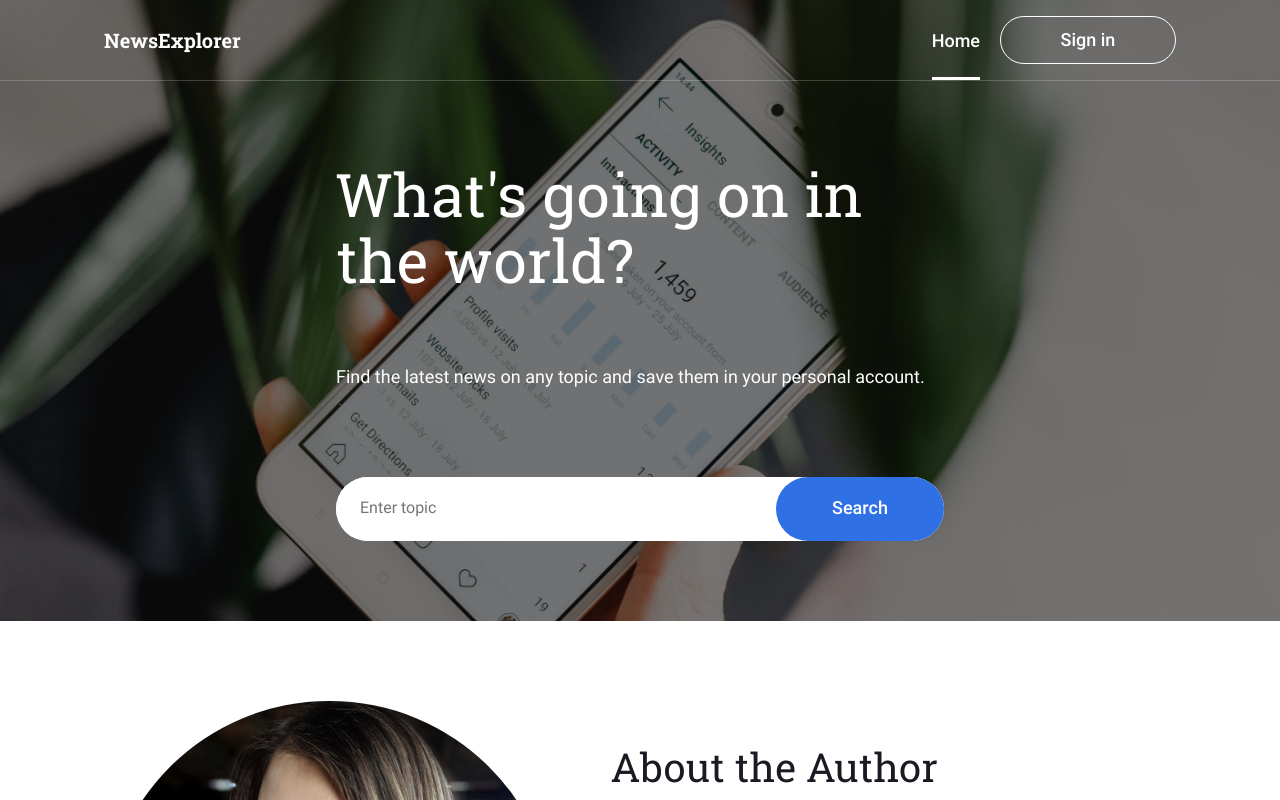
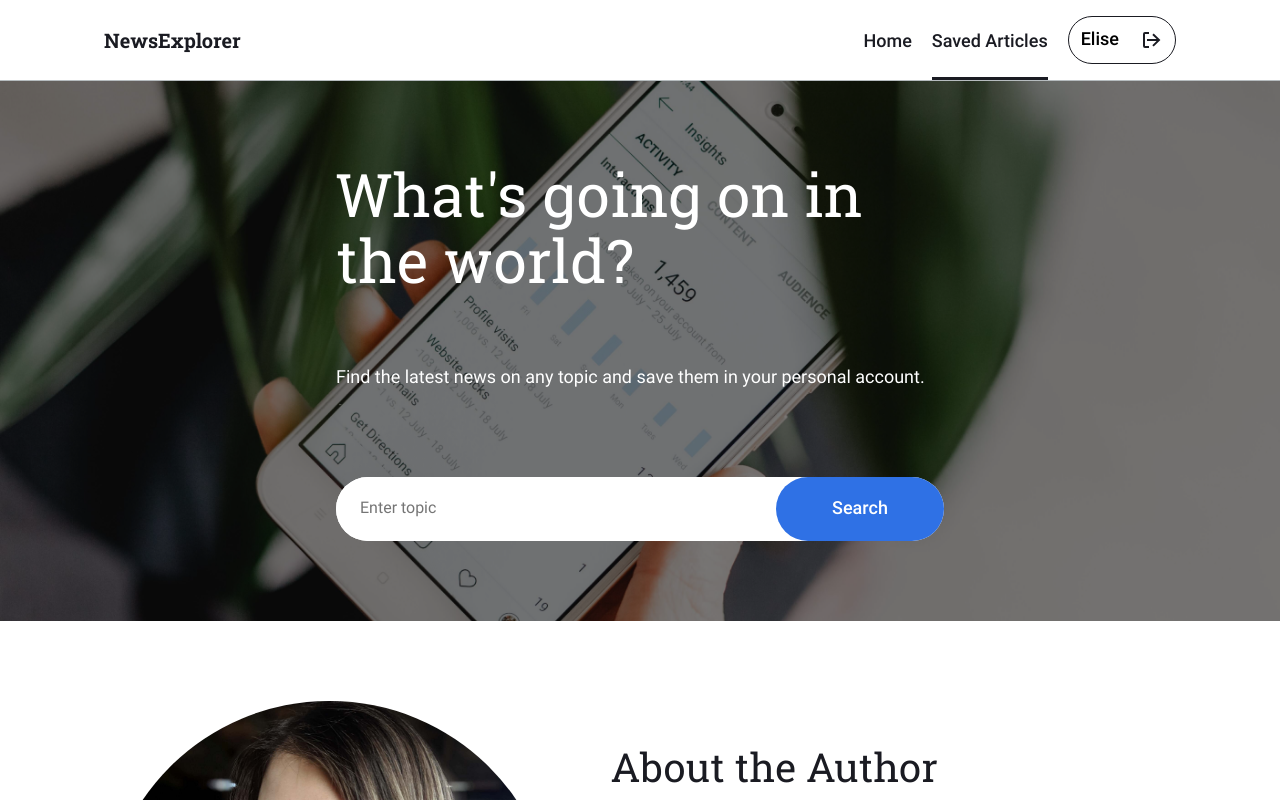
Before and after one commit to momofcats/news-explorer-frontend, a React (Create React App) app: page / in a window 1280 px wide. Shown: the top 800 px of the page. Built offline with nearby package versions, Linux system fonts and the light colour scheme.

Commit message:
change color of bookmark on click

```diff
--- a/src/components/App/App.js
+++ b/src/components/App/App.js
@@ -11,7 +11,7 @@ import newsApi from "../../utils/NewsApi";
 
 const App = () => {
   const limit = 3;
-  const [isLoggedIn, setIsLoggedIn] = useState(false);
+  const [isLoggedIn, setIsLoggedIn] = useState(true);
   const [isInfoToolTipPopupOpen, setIsInfoToolTipPopupOpen] = useState(false);
   const [isSignInPopUpOpen, setIsSignInPopupOpen] = useState(false);
   const [isSignUpPopupOpen, setIsSignUpPopupOpen] = useState(false);
@@ -131,7 +131,7 @@ const App = () => {
             onSearch={handleNewsSearch}
             onSignIn={handleSignInClick}
             menuButtonVisible={isMenuButtonVisible}
-            isLoggedIn={false}
+            isLoggedIn={isLoggedIn}
             articles={articlesToShow}
             isSearching={isSearching}
             isLoading={isLoading}
--- a/src/components/Main/Main.js
+++ b/src/components/Main/Main.js
@@ -13,8 +13,9 @@ function Main(props) {
     <>
       <section className="main">
         <div className="main__overlay">
-          {props.loggedIn ? (
+          {props.isLoggedIn ? (
             <SavedNewsHeader
+              isLoggedIn={props.isLoggedIn}
               onSignIn={props.onSignIn}
               menuButtonVisible={props.menuButtonVisible}
             />
--- a/src/components/NewsCardList/NewsCardList.js
+++ b/src/components/NewsCardList/NewsCardList.js
@@ -1,7 +1,16 @@
+import React, {useState} from 'react';
 import "./NewsCardList.css";
 import NewsCard from "../NewsCard/NewsCard";
 
 function NewsCardsList(props) {
+  const [isBookmarked, setIsBookmarked] = useState(false);
+  const bookmarkedArticleClassName = isBookmarked
+    ? "card__button-bookmark_marked"
+    : "card__button-bookmark";
+  function handleClick() {
+    setIsBookmarked(true);
+  }
+
   return (
     <section className="newsCardList">
       <h3 className="newsCardList__title">Search results</h3>
@@ -9,22 +18,39 @@ function NewsCardsList(props) {
         {props.articles.map((article, id) => (
           <NewsCard article={article} key={id}>
             <div className="card__buttons-wrapper card__buttons-wrapper_placement_right">
-              <button type="button" className="card__button" disabled={!props.isLoggedIn}>
+              <button
+                type="button"
+                className="card__button"
+                disabled={!props.isLoggedIn}
+                onClick={handleClick}
+              >
                 <svg
-                  className="card__button-bookmark"
+                  className={bookmarkedArticleClassName}
                   width="24"
                   height="24"
                   xmlns="http://www.w3.org/2000/svg"
                 >
                   <path d="M11.382 15.714L6 19.942V4h12v15.942l-5.382-4.228-.618-.486-.618.486z" />
                 </svg>
-                {!props.isLoggedIn && <span className="card__tooltip-text">Sign in to save articles</span>}
+                {!props.isLoggedIn && (
+                  <span className="card__tooltip-text">
+                    Sign in to save articles
+                  </span>
+                )}
               </button>
             </div>
           </NewsCard>
         ))}
       </ul>
-      {props.isShowMoreVisible && <button className="newsCardList__btn" type="button" onClick={props.onShowMore}>Show more</button>}
+      {props.isShowMoreVisible && (
+        <button
+          className="newsCardList__btn"
+          type="button"
+          onClick={props.onShowMore}
+        >
+          Show more
+        </button>
+      )}
       <p>{props.errorMessage}</p>
     </section>
   );
```
Also changed, not shown: src/utils/MainApi.js (added).
